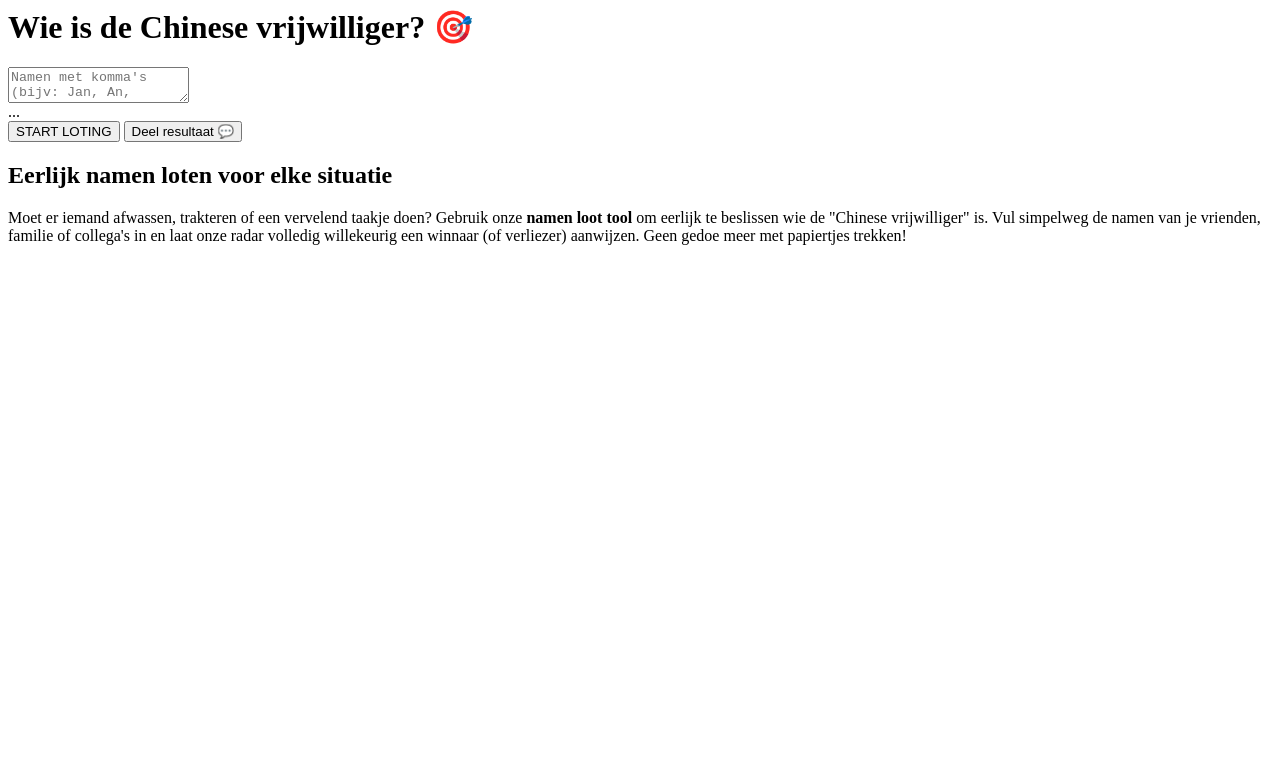
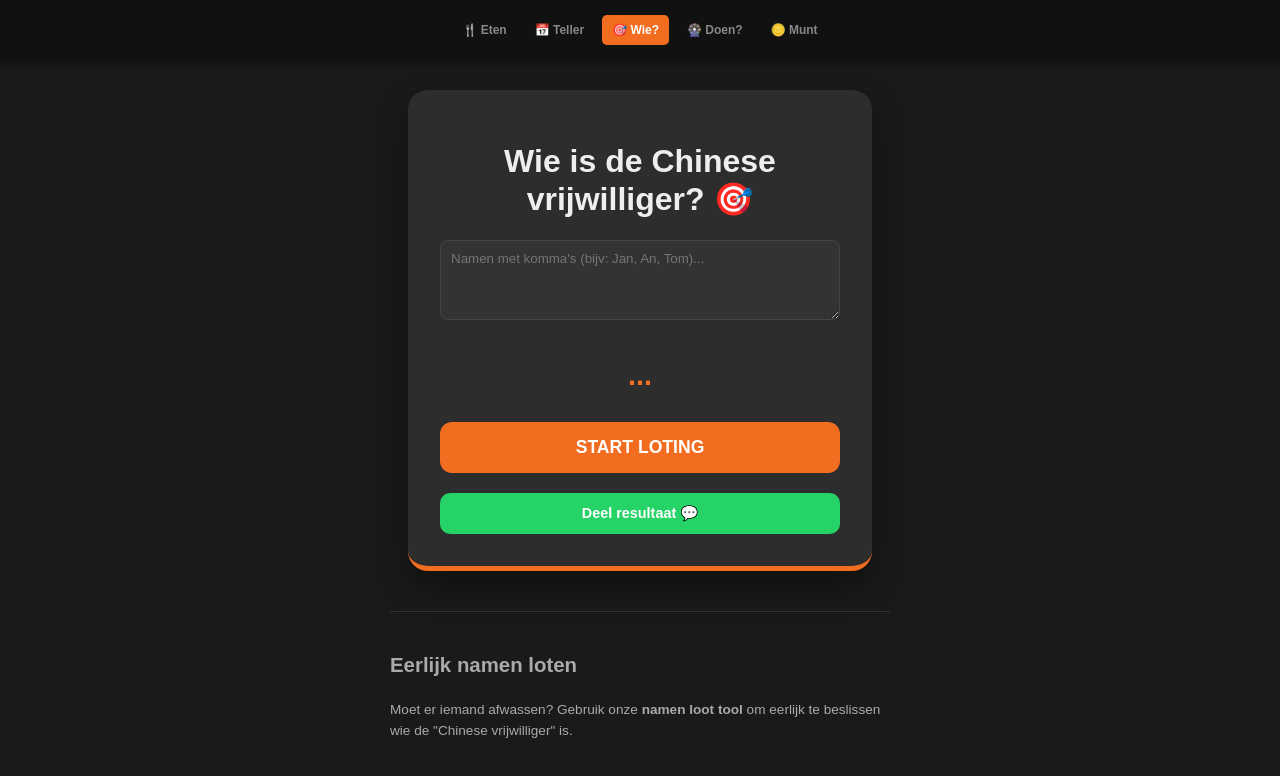
Before and after one commit to RandomRadar/wat-eten-we, a plain HTML site: page wie.html in a window 1280 px wide. Both pictures are taken after a click on the button "START LOTING". Drawn offline with Linux system fonts and the light colour scheme.

Commit message:
Update wie.html

```diff
--- a/wie.html
+++ b/wie.html
@@ -1,4 +1,31 @@
-<!-- ... (rest van de code blijft gelijk) ... -->
+<!DOCTYPE html>
+<html lang="nl">
+<head>
+    <meta charset="UTF-8">
+    <meta name="viewport" content="width=device-width, initial-scale=1.0">
+    <title>Wie is de Chinese vrijwilliger? | Namen Loot Tool - RandomRadar</title>
+    <style>
+        :root { --primary: #f36d21; --bg: #1a1a1a; --card: #2d2d2d; --text: #eeeeee; --whatsapp: #25D366; }
+        body { font-family: sans-serif; background: var(--bg); margin: 0; display: flex; flex-direction: column; align-items: center; min-height: 100vh; color: var(--text); }
+        nav { background: #111; width: 100%; padding: 15px 0; box-shadow: 0 2px 10px rgba(0,0,0,0.5); display: flex; justify-content: center; gap: 8px; position: sticky; top: 0; z-index: 100; flex-wrap: wrap; }
+        nav a { text-decoration: none; color: #888; font-weight: bold; font-size: 0.75rem; padding: 8px 10px; border-radius: 5px; }
+        nav a.active { background: var(--primary); color: white; }
+        .card { background: var(--card); padding: 2rem; border-radius: 20px; box-shadow: 0 15px 35px rgba(0,0,0,0.4); text-align: center; max-width: 400px; width: 90%; margin-top: 30px; border-bottom: 5px solid var(--primary); }
+        textarea { width: 100%; height: 80px; margin-bottom: 15px; border-radius: 8px; border: 1px solid #444; padding: 10px; background: #333; color: white; font-family: inherit; outline: none; box-sizing: border-box; }
+        #winnaar { font-size: 1.8rem; font-weight: bold; color: var(--primary); margin: 20px 0; min-height: 1.5em; }
+        button { background: var(--primary); color: white; border: none; padding: 15px; border-radius: 12px; cursor: pointer; width: 100%; font-weight: bold; font-size: 1.1rem; }
+        .whatsapp-btn { margin-top: 20px; background: var(--whatsapp); color: white; padding: 12px; font-size: 0.9rem; cursor: pointer; border-radius: 10px; border: none; width: 100%; font-weight: bold; }
+        .seo-content { max-width: 500px; width: 90%; margin: 40px 0; line-height: 1.6; font-size: 0.85rem; color: #aaa; border-top: 1px solid #333; padding-top: 20px; }
+    </style>
+</head>
+<body>
+<nav>
+    <a href="index.html">🍴 Eten</a>
+    <a href="teller.html">📅 Teller</a>
+    <a href="wie.html" class="active">🎯 Wie?</a>
+    <a href="doen.html">🎡 Doen?</a>
+    <a href="munt.html">🪙 Munt</a>
+</nav>
 <div class="card">
     <h1>Wie is de Chinese vrijwilliger? 🎯</h1>
     <textarea id="lijst" placeholder="Namen met komma's (bijv: Jan, An, Tom)..."></textarea>
@@ -6,9 +33,26 @@
     <button onclick="loot()">START LOTING</button>
     <button class="whatsapp-btn" onclick="share()">Deel resultaat 💬</button>
 </div>
-
 <div class="seo-content">
-    <h2>Eerlijk namen loten voor elke situatie</h2>
-    <p>Moet er iemand afwassen, trakteren of een vervelend taakje doen? Gebruik onze <strong>namen loot tool</strong> om eerlijk te beslissen wie de "Chinese vrijwilliger" is. Vul simpelweg de namen van je vrienden, familie of collega's in en laat onze radar volledig willekeurig een winnaar (of verliezer) aanwijzen. Geen gedoe meer met papiertjes trekken!</p>
+    <h2>Eerlijk namen loten</h2>
+    <p>Moet er iemand afwassen? Gebruik onze <strong>namen loot tool</strong> om eerlijk te beslissen wie de "Chinese vrijwilliger" is.</p>
 </div>
-<!-- ... (script blijft gelijk) ... -->
+<script>
+    let vorigLid = "";
+    function loot() {
+        const n = document.getElementById("lijst").value.split(',').map(x => x.trim()).filter(x => x !== "");
+        if(n.length < 2) return alert("Vul minstens 2 namen in!");
+        let count = 0;
+        const i = setInterval(() => {
+            document.getElementById("winnaar").innerText = n[Math.floor(Math.random() * n.length)];
+            if(++count > 12) {
+                clearInterval(i);
+                let nieuw; do { nieuw = n[Math.floor(Math.random() * n.length)]; } while (nieuw === vorigLid && n.length > 1);
+                vorigLid = nieuw; document.getElementById("winnaar").innerText = "👉 " + nieuw;
+            }
+        }, 70);
+    }
+    function share() { window.open("https://wa.me/?text=De radar heeft beslist: " + window.location.href); }
+</script>
+</body>
+</html>
```
